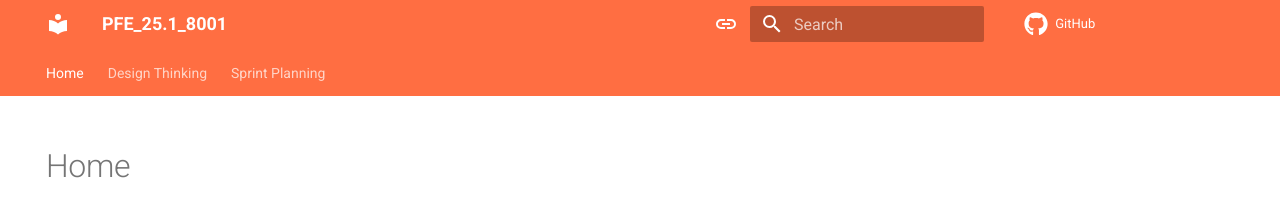
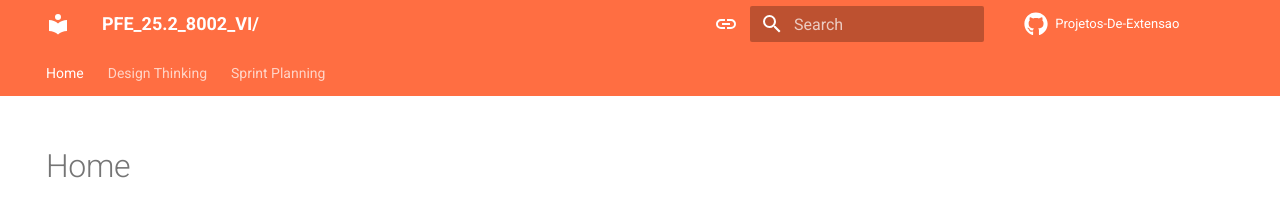
Before and after one commit to Projetos-de-Extensao/PFE_25.2_8002_VI, an MkDocs documentation site: the page built from docs/index.md, in a window 1280 px wide. Shown: the top 207 px of the page. Built offline with MkDocs 1.6.1 and Material for MkDocs 9.7.7, drawn with Linux system fonts in a browser that asks for light colours; comment, search, counter and statistics services are not loaded.

Commit message:
Update mkdocs.yml

```diff
--- a/mkdocs.yml
+++ b/mkdocs.yml
@@ -1,7 +1,7 @@
 ---
-repo_url: https://github.com/jonh-carvalho/PFE_25.1_8001
+repo_url: https://projetos-de-extensao.github.io/PFE_25.2_8002_VI/
 site_author: Jonh Carvalho
-site_name: PFE_25.1_8001
+site_name: PFE_25.2_8002_VI/
 copyright: Copyright ©️ 2025, jonh-carvalho / 2025, Jonh Carvalho
 
 extra_css:
```
